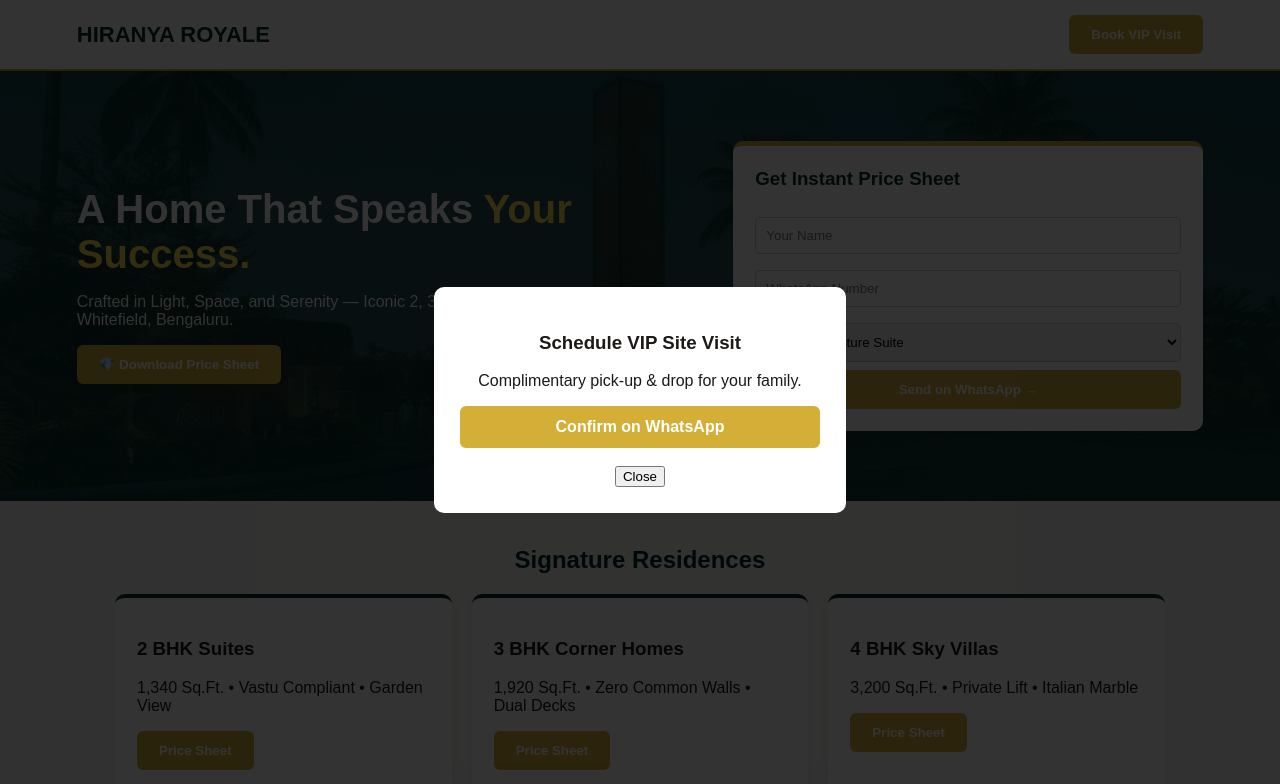
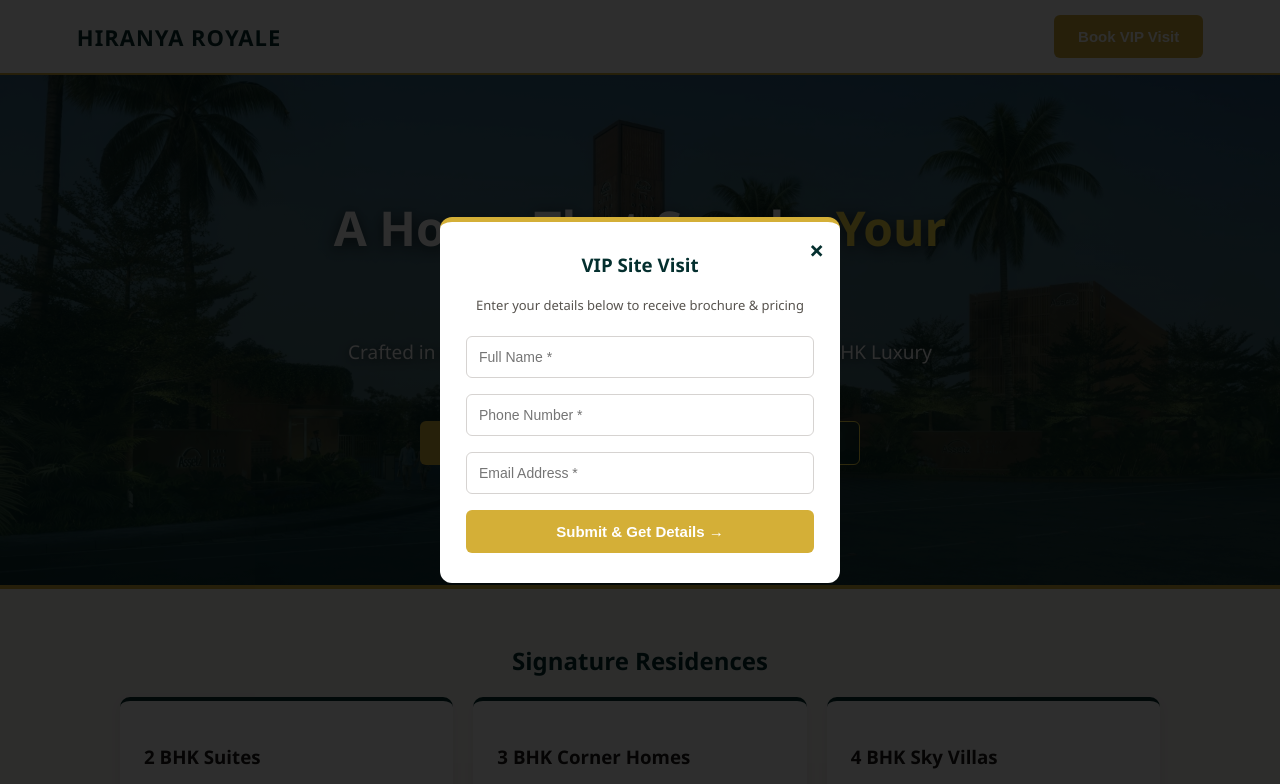
Before and after one commit to Sravanthireddykancharla/THE_ME, a plain HTML site: page index.html in a window 1280 px wide. Both pictures are taken after a click on the button "Book VIP Visit". Shown: the top 784 px of the page. Drawn offline with Linux system fonts and the light colour scheme.

Commit message:
Refactor index.html with new styles and pop-up forms
Updated styles and structure of the index.html file, including changes to buttons, hero section, and added new pop-up forms.

```diff
--- a/index.html
+++ b/index.html
@@ -2,43 +2,71 @@
 <html>
 <head>
 <meta charset="UTF-8">
+<meta name="viewport" content="width=device-width, initial-scale=1.0">
 <title>HIRANYA ROYALE</title>
 <style>
-body{margin:0;font-family:Arial,sans-serif;background:#faf8f5;color:#1c1917}
+*{box-sizing:border-box}
+body{margin:0;font-family:'Segoe UI',Arial,sans-serif;background:#faf8f5;color:#1c1917}
 nav{background:#fff;padding:15px 6%;display:flex;justify-content:space-between;align-items:center;border-bottom:2px solid #d4af37}
-.logo{font-size:22px;font-weight:900;color:#042f2e}
-.btn{background:#d4af37;color:#fff;border:none;padding:12px 22px;border-radius:6px;font-weight:700;cursor:pointer}
-.hero{background:linear-gradient(rgba(4,47,46,.82),rgba(4,47,46,.82)),url('./Assetz-City-of-Palms-7.jpg') center/cover;color:#fff;padding:70px 6%;display:grid;grid-template-columns:1.2fr .9fr;gap:30px;align-items:center}
-.hero h1{font-size:40px;margin:0 0 12px}
+.logo{font-size:22px;font-weight:900;color:#042f2e;letter-spacing:1px}
+.btn{background:#d4af37;color:#fff;border:none;padding:13px 24px;border-radius:6px;font-weight:700;cursor:pointer;font-size:15px}
+.btn-out{background:rgba(4,47,46,.65);color:#fde047;border:1.5px solid #fde047;padding:12px 24px;border-radius:6px;font-weight:700;cursor:pointer;font-size:15px}
+.hero{background:linear-gradient(180deg,rgba(4,47,46,.52) 0%,rgba(4,47,46,.72) 100%),url('./Assetz-City-of-Palms-7.jpg') center/cover no-repeat;color:#fff;padding:120px 6%;text-align:center;border-bottom:4px solid #d4af37}
+.hero h1{font-size:48px;max-width:780px;margin:0 auto 14px;text-shadow:0 3px 15px rgba(0,0,0,.7)}
 .hero span{color:#fde047}
-.box{background:#fff;color:#1c1917;padding:22px;border-radius:10px;border-top:5px solid #d4af37}
-.box input,.box select{width:100%;padding:10px;margin:8px 0;border:1px solid #ccc;border-radius:5px;box-sizing:border-box}
-.sec{max-width:1050px;margin:45px auto;padding:0 20px}
+.hero p{font-size:19px;max-width:650px;margin:0 auto 30px;text-shadow:0 2px 10px rgba(0,0,0,.7)}
+.sec{max-width:1080px;margin:55px auto;padding:0 20px}
 .grid{display:grid;grid-template-columns:repeat(auto-fit,minmax(260px,1fr));gap:20px}
-.card{background:#fff;padding:22px;border-radius:10px;border-top:4px solid #042f2e;box-shadow:0 4px 12px rgba(0,0,0,.06)}
-.ben{background:#042f2e;color:#fff;padding:35px 25px;border-radius:12px}
-.pop{display:none;position:fixed;top:0;left:0;width:100%;height:100%;background:rgba(0,0,0,.8);justify-content:center;align-items:center}
-.pop-in{background:#fff;padding:26px;border-radius:10px;max-width:360px;width:90%;text-align:center}
-@media(max-width:768px){.hero{grid-template-columns:1fr}}
+.card{background:#fff;padding:24px;border-radius:10px;border-top:4px solid #042f2e;box-shadow:0 4px 12px rgba(0,0,0,.06)}
+.ben{background:#042f2e;color:#fff;padding:42px 25px;border-radius:12px}
+.pop{display:none;position:fixed;top:0;left:0;width:100%;height:100%;background:rgba(0,0,0,.82);justify-content:center;align-items:center;z-index:99}
+.pop-in{background:#fff;padding:30px 26px;border-radius:12px;border-top:5px solid #d4af37;max-width:400px;width:90%;text-align:center;position:relative}
+.pop-in input{width:100%;padding:12px;margin:8px 0;border:1.5px solid #d6d3d1;border-radius:6px;font-size:14px}
+.cls{position:absolute;top:10px;right:16px;font-size:26px;cursor:pointer;color:#042f2e;font-weight:bold}
+@media(max-width:768px){.hero h1{font-size:34px}}
 </style>
 </head>
 <body>
-<nav><div class="logo">HIRANYA ROYALE</div><button class="btn" onclick="p1.style.display='flex'">Book VIP Visit</button></nav>
+<nav><div class="logo">HIRANYA ROYALE</div><button class="btn" onclick="openForm('VIP Site Visit')">Book VIP Visit</button></nav>
+
 <section class="hero">
-<div><h1>A Home That Speaks <span>Your Success.</span></h1><p>Crafted in Light, Space, and Serenity — Iconic 2, 3 & 4 BHK Luxury Residences in Whitefield, Bengaluru.</p><button class="btn" onclick="p2.style.display='flex'">💎 Download Price Sheet</button></div>
-<div class="box"><h3 style="margin-top:0;color:#042f2e">Get Instant Price Sheet</h3><form onsubmit="event.preventDefault();window.open('https://wa.me)"><input id="n" placeholder="Your Name" required><input id="p" placeholder="WhatsApp Number" required><select id="b"><option>2 BHK Signature Suite</option><option>3 BHK Grand Corner Home</option><option>4 BHK Sky Villa</option></select><button class="btn" style="width:100%">Send on WhatsApp →</button></form></div>
+<h1>A Home That Speaks <span>Your Success.</span></h1>
+<p>Crafted in Light, Space, and Serenity — Iconic 2, 3 & 4 BHK Luxury Residences in Whitefield, Bengaluru.</p>
+<button class="btn" onclick="openForm('Pre-Launch Price Sheet')">💎 Download Price Sheet</button>
+<button class="btn-out" onclick="openForm('VIP Site Visit')">🚘 Schedule Site Visit</button>
 </section>
+
 <div class="sec"><h2 style="text-align:center;color:#042f2e">Signature Residences</h2><div class="grid">
-<div class="card"><h3>2 BHK Suites</h3><p>1,340 Sq.Ft. • Vastu Compliant • Garden View</p><button class="btn" onclick="p2.style.display='flex'">Price Sheet</button></div>
-<div class="card"><h3>3 BHK Corner Homes</h3><p>1,920 Sq.Ft. • Zero Common Walls • Dual Decks</p><button class="btn" onclick="p2.style.display='flex'">Price Sheet</button></div>
-<div class="card"><h3>4 BHK Sky Villas</h3><p>3,200 Sq.Ft. • Private Lift • Italian Marble</p><button class="btn" onclick="p2.style.display='flex'">Price Sheet</button></div>
+<div class="card"><h3>2 BHK Suites</h3><p>1,340 Sq.Ft. • Vastu Compliant • Garden View</p><button class="btn" onclick="openForm('2 BHK Price Sheet')">Price Sheet</button></div>
+<div class="card"><h3>3 BHK Corner Homes</h3><p>1,920 Sq.Ft. • Zero Common Walls • Dual Decks</p><button class="btn" onclick="openForm('3 BHK Price Sheet')">Price Sheet</button></div>
+<div class="card"><h3>4 BHK Sky Villas</h3><p>3,200 Sq.Ft. • Private Lift • Italian Marble</p><button class="btn" onclick="openForm('4 BHK Price Sheet')">Price Sheet</button></div>
 </div></div>
+
 <div class="sec"><div class="ben"><h2 style="color:#fde047;text-align:center">Why Choose Hiranya Royale</h2><div class="grid">
 <div><h4>🌿 78% Open Greens</h4><p>Vehicle-free podium & 32,000 sq.ft. clubhouse.</p></div>
 <div><h4>📍 Prime Whitefield</h4><p>4 mins to Metro & 6 mins to ITPL Tech Parks.</p></div>
 <div><h4>🛡️ 100% RERA Approved</h4><p>Pre-approved loans from SBI, HDFC & ICICI.</p></div>
 </div></div></div>
-<div id="p1" class="pop"><div class="pop-in"><h3>Schedule VIP Site Visit</h3><p>Complimentary pick-up & drop for your family.</p><a class="btn" style="text-decoration:none;display:block" href="https://wa.me">Confirm on WhatsApp</a><br><button onclick="p1.style.display='none'">Close</button></div></div>
-<div id="p2" class="pop"><div class="pop-in"><h3>Pre-Launch Price Sheet</h3><p>Save up to ₹18 Lakhs on early bookings!</p><a class="btn" style="text-decoration:none;display:block" href="https://wa.me">Get PDF on WhatsApp</a><br><button onclick="p2.style.display='none'">Close</button></div></div>
+
+<div id="fPop" class="pop">
+<div class="pop-in">
+<span class="cls" onclick="fPop.style.display='none'">&times;</span>
+<h3 id="popTitle" style="margin-top:0;color:#042f2e">Get Instant Price Sheet</h3>
+<p style="font-size:13px;color:#57534e;margin-bottom:14px">Enter your details below to receive brochure & pricing</p>
+<form onsubmit="event.preventDefault();window.open('https://wa.me)">
+<input id="n" type="text" placeholder="Full Name *" required>
+<input id="p" type="tel" placeholder="Phone Number *" required>
+<input id="e" type="email" placeholder="Email Address *" required>
+<button type="submit" class="btn" style="width:100%;margin-top:8px">Submit & Get Details →</button>
+</form>
+</div>
+</div>
+
+<script>
+function openForm(title){
+  document.getElementById('popTitle').innerText = title;
+  document.getElementById('fPop').style.display = 'flex';
+}
+</script>
 </body>
 </html>
```
